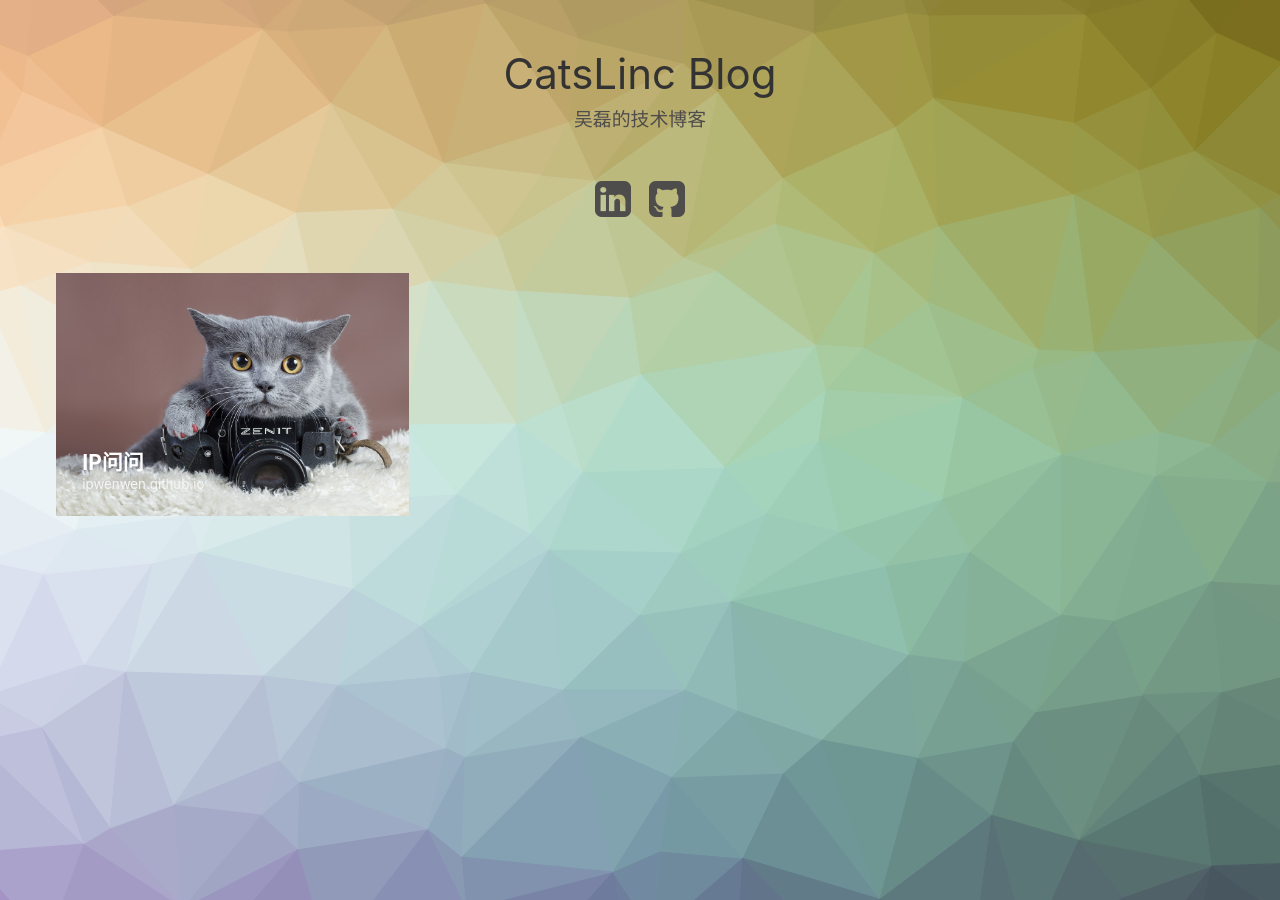
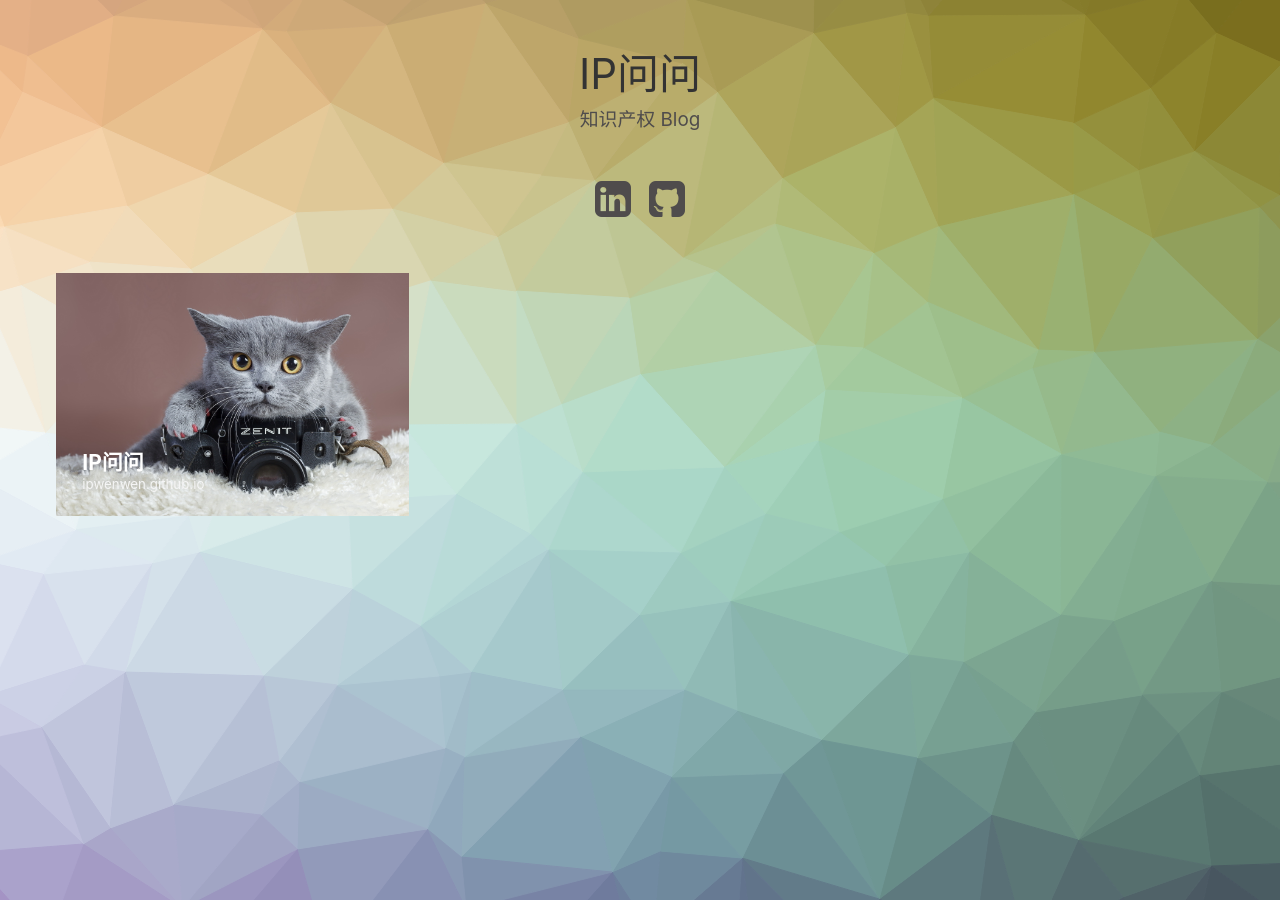
Before and after one commit to ipwenwen/ipwenwen.github.io, a Jekyll site: the page built from index.html, in a window 1280 px wide. Built offline with Jekyll 4.4.1, drawn with Linux system fonts in a browser that asks for light colours; comment, search, counter and statistics services are not loaded.

Commit message:
Update index.html

```diff
--- a/index.html
+++ b/index.html
@@ -28,10 +28,10 @@ layout: compress
 <body class="body">
 <div class="container">
     <header class="header">
-        <h1>CatsLinc Blog<span>吴磊的技术博客</span></h1>
+        <h1>IP问问<span>知识产权 Blog</span></h1>
         <nav class="links">
             <a href="https://www.linkedin.com/in/loi-wu-728b4969" target="_blank"><i class="fa fa-linkedin-square fa-3x"></i></a>
-            <a href="https://github.com/loiwu" target="_blank"><i class="fa fa-github-square fa-3x"></i></a>
+            <a href="https://github.com/ipwenwen" target="_blank"><i class="fa fa-github-square fa-3x"></i></a>
         </nav>
     </header>
     <div class="content">
```
